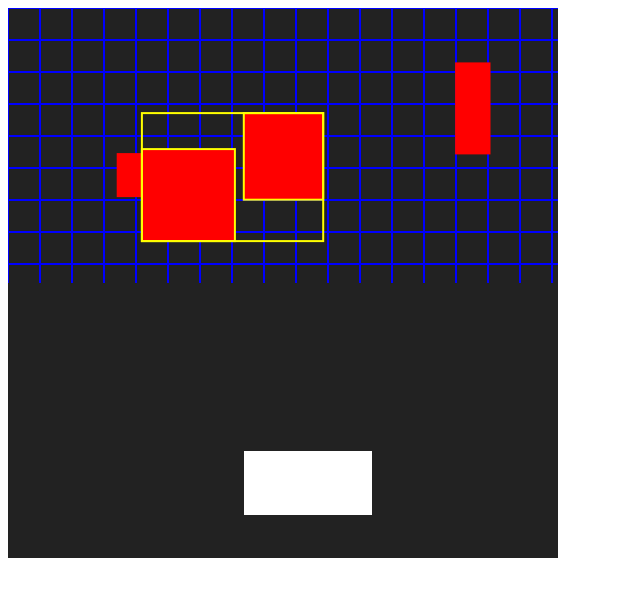
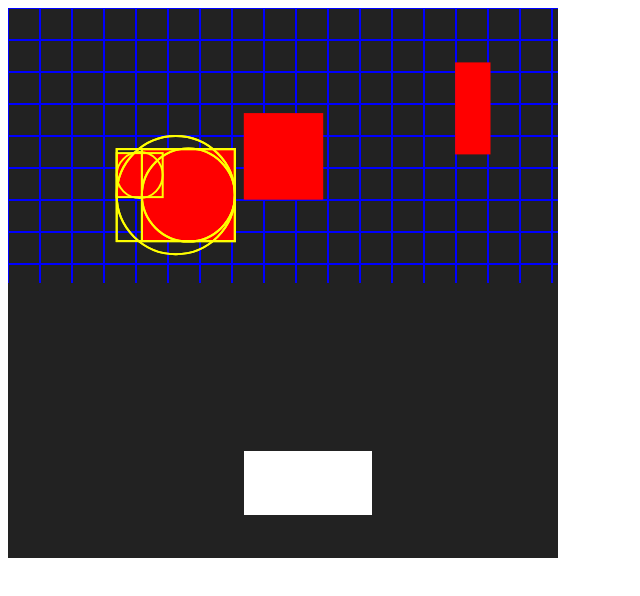
Before and after one commit to ozqf/ZealousJS, a plain HTML site: page zealous.html in a window 1280 px wide. Shown: the whole page, without its empty margins (0-640 px from the left). Drawn offline with Linux system fonts and the light colour scheme.

Commit message:
Adding to hand-coded tree

```diff
--- a/src/zealous.js
+++ b/src/zealous.js
@@ -34,12 +34,18 @@ function V2(newX, newY) {
 	this.height = height;
 }*/
 
+function ZqfInitShapeBase(obj, id, tag, depth, x, y) {
+	obj.id = id;
+	obj.tag = tag;
+	obj.depth = depth;
+	obj.pos = new V2(x, y);
+}
+
 // Primitive constructors:
-this.BoxCtor = function(
+function BoxCtor(
 	id, newX, newY, newHalfWidth, newHalfHeight, newColour) {
+	ZqfInitShapeBase(this, id, 0, 0, newX, newY);
 
-	this.id = id;
-	this.pos = new V2(newX, newY);
 	this.halfWidth = newHalfWidth;
 	this.halfHeight = newHalfHeight;
 	this.colour = newColour;
@@ -53,10 +59,20 @@ this.BoxCtor = function(
 	};
 }
 
-this.OutlineCtor = function(
-	id, newX, newY, newHalfWidth, newHalfHeight, newColour) {
+function CircleCtor(id, newX, newY, radius, newColour) {
+	ZqfInitShapeBase(this, id, 0, 0, newX, newY);
+	this.radius = radius;
+	this.colour = newColour;
+	this.Draw = function(ctx, camera) {
+		ctx.fillStyle = this.colour;
+		ctx.beginPath();
+		ctx.arc(this.pos.x - camera.minX, this.pos.y - camera.minY, this.radius, 0, 2 * Math.PI);
+		ctx.stroke();
+	}
+}
 
-	this.id = id;
+this.OutlineCtor = function(id, newX, newY, newHalfWidth, newHalfHeight, newColour) {
+	ZqfInitShapeBase(this, id, 0, 0, newX, newY);
 	this.pos = new V2(newX, newY);
 	this.halfWidth = newHalfWidth;
 	this.halfHeight = newHalfHeight;
@@ -72,10 +88,8 @@ this.OutlineCtor = function(
 	};
 }
 
-this.LineCtor = function(
-	id, startX, startY, endX, endY, colour) {
-
-	this.id = id;
+this.LineCtor = function(id, startX, startY, endX, endY, colour) {
+	ZqfInitShapeBase(this, id, 0, 0, 0, 0);
 	this.a = new V2(startX, startY);
 	this.b = new V2(endX, endY);
 	this.colour = colour;
@@ -118,7 +132,7 @@ function CreateEngineInstance(canvasElementId) {
 	ctx.fillStyle = "#000000";
 	ctx.fillRect(0, 0, canvas.width, canvas.height);
 
-	let boxList = [];
+	let shapes = [];
 	let outlineList = [];
 	let lineList = [];
 	let sysEvents = [];
@@ -159,21 +173,28 @@ function CreateEngineInstance(canvasElementId) {
 		console.log(`{ x: ${x}, y: ${y}, hw: ${halfWidth}, hh: ${halfHeight} }`);
 		let box = new BoxCtor(
 			nextEntityId++, x, y, halfWidth, halfHeight, colour);
-		boxList.push(box);
+		shapes.push(box);
 		return box;
 	}
 
 	this.AddOutline = function(x, y, halfWidth, halfHeight, colour) {
 		let outline = new OutlineCtor(
 			nextEntityId++, x, y, halfWidth, halfHeight, colour);
-		outlineList.push(outline);
+		shapes.push(outline);
 		return outline;
+	}
+
+	this.AddCircle	= function(x, y, radius, colour) {
+		let line = new CircleCtor(
+			nextEntityId++, x, y, radius, colour);
+		shapes.push(line);
+		return line;
 	}
 
 	this.AddLine = function(x0, y0, x1, y1, colour) {
 		let line = new LineCtor(
 			nextEntityId++, x0, y0, x1, y1, colour);
-		lineList.push(line);
+		shapes.push(line);
 		return line;
 	}
 
@@ -212,16 +233,9 @@ function CreateEngineInstance(canvasElementId) {
 		camera.halfHeight = canvas.height * 0.5;
 		camera.minX = camera.x - camera.halfWidth;
 		camera.minY = camera.y - camera.halfHeight;
-		for (let i = 0; i < lineList.length; ++i) {
-			let obj = lineList[i];
-			obj.Draw(ctx, camera);
-		}
-		for (let i = 0; i < boxList.length; ++i) {
-			let obj = boxList[i];
-			obj.Draw(ctx, camera);
-		}
-		for (let i = 0; i < outlineList.length; ++i) {
-			let obj = outlineList[i];
+
+		for (let i = 0; i < shapes.length; ++i) {
+			let obj = shapes[i];
 			obj.Draw(ctx, camera);
 		}
 	};
--- a/zealous.html
+++ b/zealous.html
@@ -33,31 +33,58 @@ function AddBvhOutline(gs, node) {
 			'#ffff00');
 }
 
+const SHAPES_TAG = 1;
+
+function Box2AABB(box) {
+    return {
+        minX: box.x - box.hw,
+        minY: box.y - box.hh,
+        maxX: box.x + box.hw,
+        maxY: box.y + box.hh,
+    };
+}
+
 function HandBuildBvh(gs) {
     //let boxes = gs.GetBoxList();
     //console.log(`Build BVH for ${boxes.length} AABBs`);
     let nodes = [];
-    let left = new BvhNode();
-    left.aabb = {
-        minX: 275.5 - 39.7,
-        minY: 148.4 - 43.3,
-        maxX: 275.5 + 39.7,
-        maxY: 148.4 + 43.3
-    };
-    nodes.push(left);
-    let right = new BvhNode();
-    right.aabb = {
+    /*
+                1
+               / \
+              /   \
+             2     3
+            /\     /\
+           /  \   /  \
+           4   5 6    7
+    */
+
+    let four = new BvhNode();
+    let five = new BvhNode();
+    let six = new BvhNode();
+    let seven = new BvhNode();
+    four.aabb = Box2AABB({ x: 131.7, y: 167.1, hw: 23.0, hh: 22.0 });
+    five.aabb = Box2AABB({ x: 180.4, y: 187.1, hw: 46.5, hh: 46.0 });
+    six.aabb = Box2AABB({ x: 275.5, y: 148.4, hw: 39.7, hh: 43.3 });
+    seven.aabb = Box2AABB({ x: 464.8, y: 100.4, hw: 17.7, hh: 46.0 });
+
+    let two = new BvhNode();
+    two.left = four;
+    two.right = five;
+    two.aabb = BvhCombineAABBs(two.left.aabb, two.right.aabb);
+    nodes.push(two);
+    let three = new BvhNode();
+    three.aabb = {
         minX: 180.4 - 46.5,
         minY: 187.1 - 46,
         maxX: 180.4 + 46.5,
         maxY: 187.1 + 46
     };
-    nodes.push(right);
+    nodes.push(three);
 
     let root = new BvhNode();
-    root.left = left;
-    root.right = right;
-    root.aabb = BvhCombineAABBs(left.aabb, right.aabb);
+    root.left = two;
+    root.right = three;
+    root.aabb = BvhCombineAABBs(root.left.aabb, root.right.aabb);
     nodes.push(root);
 
     let bvh = new Bvh();
@@ -79,8 +106,8 @@ function BuildWorld(canvasElementId) {
     let max = new V2(canvas.width, canvas.height);
     let shapes = [
         { x: 131.7, y: 167.1, hw: 23.0, hh: 22.0 },
+        { x: 180.4, y: 187.1, hw: 46.5, hh: 46.0 },
         { x: 275.5, y: 148.4, hw: 39.7, hh: 43.3 },
-        { x: 180.4, y: 187.1, hw: 46.5, hh: 46.0 },
         { x: 464.8, y: 100.4, hw: 17.7, hh: 46.0 },
     ];
 	let numShapes = shapes.length;
@@ -88,12 +115,13 @@ function BuildWorld(canvasElementId) {
     //let padding = gs.pix2metre;
     let colour = '#ff0000';
 	for (let i = 0; i < numShapes; ++i) {
-        gs.AddBox(
+        let box = gs.AddBox(
             shapes[i].x,
             shapes[i].y,
             shapes[i].hw,
             shapes[i].hh,
             colour);
+        box.tag = SHAPES_TAG;
 		/*let halfWidth = RandomRange(16, 48);
 		let halfHeight = RandomRange(16, 48);
 		let x = RandomRange(
@@ -112,21 +140,39 @@ function BuildWorld(canvasElementId) {
 	return gs;
 }
 
+function RecursiveWalk(node, callback) {
+    console.log(`visit node:`, node)
+    callback(node);
+    if (node.left) { RecursiveWalk(node.left, callback); }
+    if (node.right) { RecursiveWalk(node.right, callback); }
+}
+
 function TreeTest(gs) {
     gs.ClearOutlines();
     // Generate Tree
     let bvh = HandBuildBvh(gs);
-
+    let numNodes = 0;
+    RecursiveWalk(bvh.root, (node) => {
+        let hw = (node.aabb.maxX - node.aabb.minX) / 2;
+        let hh = (node.aabb.maxY - node.aabb.minY) / 2;
+        gs.AddOutline(node.aabb.minX + hw, node.aabb.minY + hh, hw, hh, '#ffff00');
+        gs.AddCircle(node.aabb.minX + hw, node.aabb.minY + hh, hw, '#ffff00');
+        numNodes++;
+    });
+    /*
     // Draw outlines over nodes.
     let numNodes = bvh.nodes.length;
-    console.log(`Show ${numNodes} tree nodes`);
+
     // Draw nodes
     for (let i = 0; i < numNodes; ++i) {
         let node = bvh.nodes[i];
         let hw = (node.aabb.maxX - node.aabb.minX) / 2;
         let hh = (node.aabb.maxY - node.aabb.minY) / 2;
         gs.AddOutline(node.aabb.minX + hw, node.aabb.minY + hh, hw, hh, '#ffff00');
+        gs.AddCircle(node.aabb.minX + hw, node.aabb.minY + hh, hw, '#ffff00');
     }
+    */
+    console.log(`Show ${numNodes} tree nodes`);
 	return bvh;
 }
 
```
